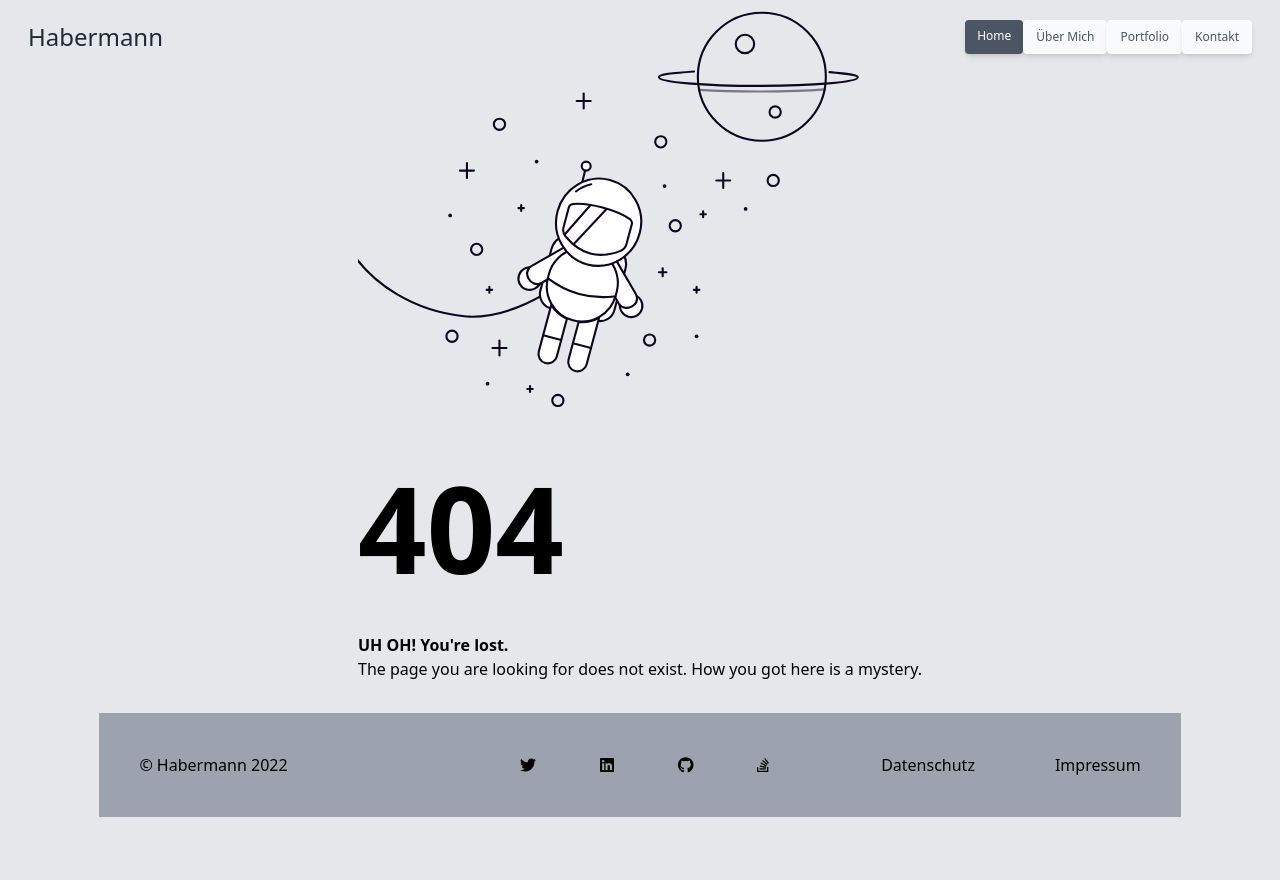
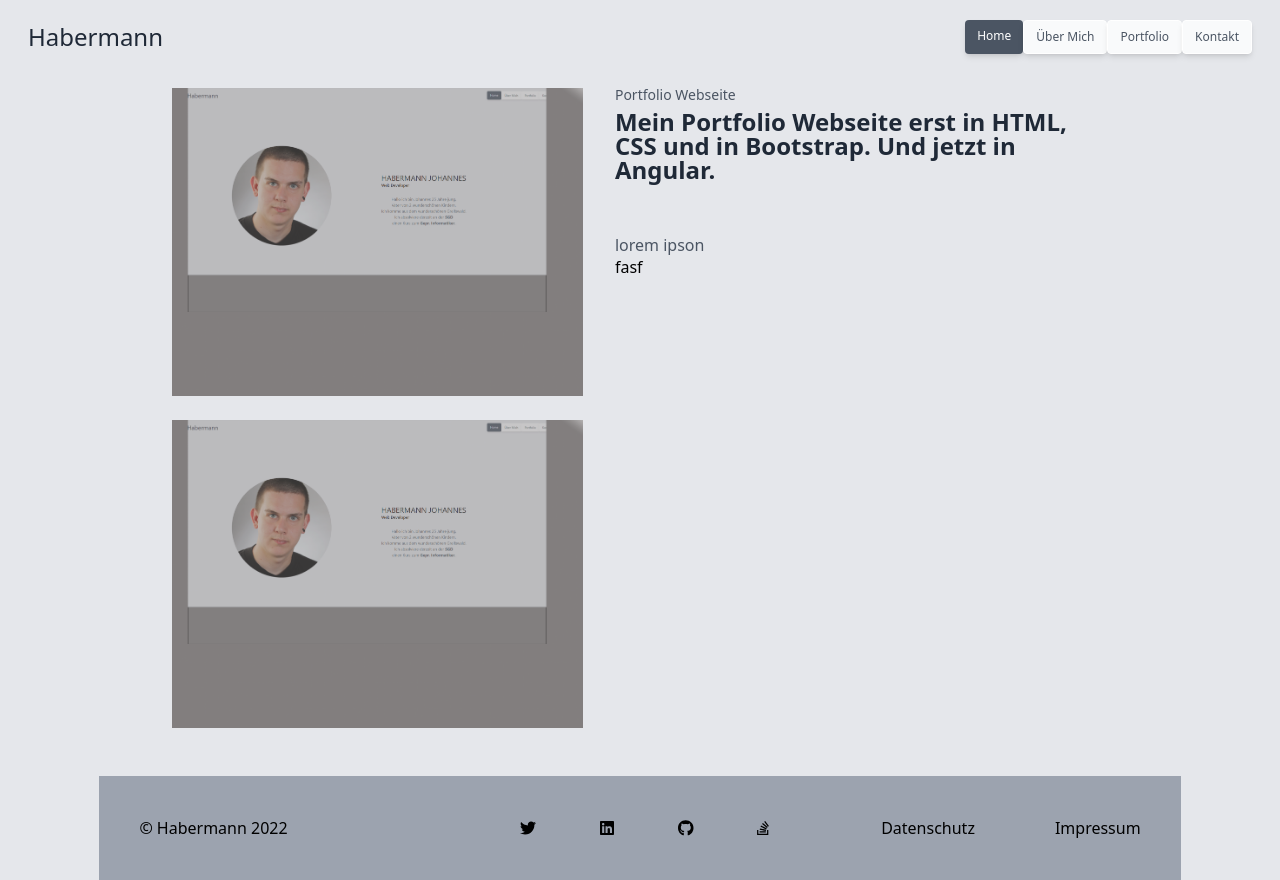
Before and after one commit to HanibalEckzahn/Angular-Portfolio, an Angular app: page /roomba in a window 1280 px wide. Before the commit this address had no page. Before the commit the page ends 817 px from the top, so only its background shows below. Built offline with nearby package versions, Linux system fonts and the light colour scheme.

Commit message:
adding card component

```diff
--- a/src/app/app-routing.module.ts
+++ b/src/app/app-routing.module.ts
@@ -5,12 +5,14 @@ import {HomeComponent as Home} from './home/home.component';
 import { ImpressumComponent as Impressum } from './impressum/impressum.component';
 import { DatenschutzComponent as Datenschutz } from './datenschutz/datenschutz.component';
 import { FournullfourComponent as fournullfour } from './fournullfour/fournullfour.component';
+import { ProjektcardComponent } from './projektcard/projektcard.component';
 
 
 const routes: Routes = [
   {path: '', component: Home},
   {path: 'impressum', component: Impressum},
   {path: 'datenschutz', component: Datenschutz},
+  {path: 'roomba', component: ProjektcardComponent},
   {path: '**', component: fournullfour}
 ];
 
--- a/src/app/app.module.ts
+++ b/src/app/app.module.ts
@@ -13,6 +13,7 @@ import { ImpressumComponent } from './impressum/impressum.component';
 import { DatenschutzComponent } from './datenschutz/datenschutz.component';
 import { HomeComponent } from './home/home.component';
 import { FournullfourComponent } from './fournullfour/fournullfour.component';
+import { ProjektcardComponent } from './projektcard/projektcard.component';
 
 @NgModule({
   declarations: [
@@ -25,7 +26,8 @@ import { FournullfourComponent } from './fournullfour/fournullfour.component';
     ImpressumComponent,
     DatenschutzComponent,
     HomeComponent,
-    FournullfourComponent
+    FournullfourComponent,
+    ProjektcardComponent
   ],
   imports: [
     BrowserModule,
--- /dev/null
+++ b/src/app/projektcard/projektcard.component.html
@@ -0,0 +1,22 @@
+<section id="content" class="content">
+  <div class="mt-10 md:flex items-start justify-center py-12 2xl:px-20 md:px-6 px-4" *ngFor="let card of card">
+    <div class="xl:w-2/6 lg:w-2/5 w-80 md:block hidden">
+        <img class="w-full" alt="{{card.imgalt}}" src="{{card.img}}" />
+        <img class="mt-6 w-full" alt="{{card.imgalt}}" src="{{card.img}}" />
+    </div>
+    <div class="xl:w-2/5 md:w-1/2 lg:ml-8 md:ml-6 md:mt-0 mt-6">
+        <div class="border-b border-gray-200 pb-6">
+            <p class="text-sm leading-none text-gray-600">{{card.title}}</p>
+            <h1 class="lg:text-2xl text-xl font-semibold lg:leading-6 leading-7 text-gray-800 mt-2">{{card.text}}</h1>
+        </div>
+        <div>
+            <p class="xl:pr-48 text-base lg:leading-tight leading-normal text-gray-600 mt-7">{{card.text2}}</p>
+
+        </div>
+        <div>
+          <p>fasf</p>
+        </div>
+
+    </div>
+  </div>
+</section>
--- /dev/null
+++ b/src/app/projektcard/projektcard.component.ts
@@ -0,0 +1,31 @@
+import { Component, OnInit } from '@angular/core';
+
+@Component({
+  selector: 'app-projektcard',
+  templateUrl: './projektcard.component.html',
+  styleUrls: ['./projektcard.component.scss']
+})
+export class ProjektcardComponent implements OnInit {
+  isToggle: any;
+
+  card = [
+    {
+      title: 'Portfolio Webseite',
+      text: 'Mein Portfolio Webseite erst in HTML, CSS und in Bootstrap. Und jetzt in Angular.',
+      text2: 'lorem ipson',
+      textcolor: 'text-white',
+      buttonlink: 'https://github.com/HanibalEckzahn/Angular-Portfolio',
+      img: '../../assets/bilder/webseite-new.png',
+      imgalt: 'website'
+    }
+  ]
+
+
+  constructor() {
+
+  }
+
+  ngOnInit(): void {
+  }
+
+}
```
Also changed, not shown: src/app/projektcard/projektcard.component.scss (added), 1 other file (tests, documents, lock files or other folders).
